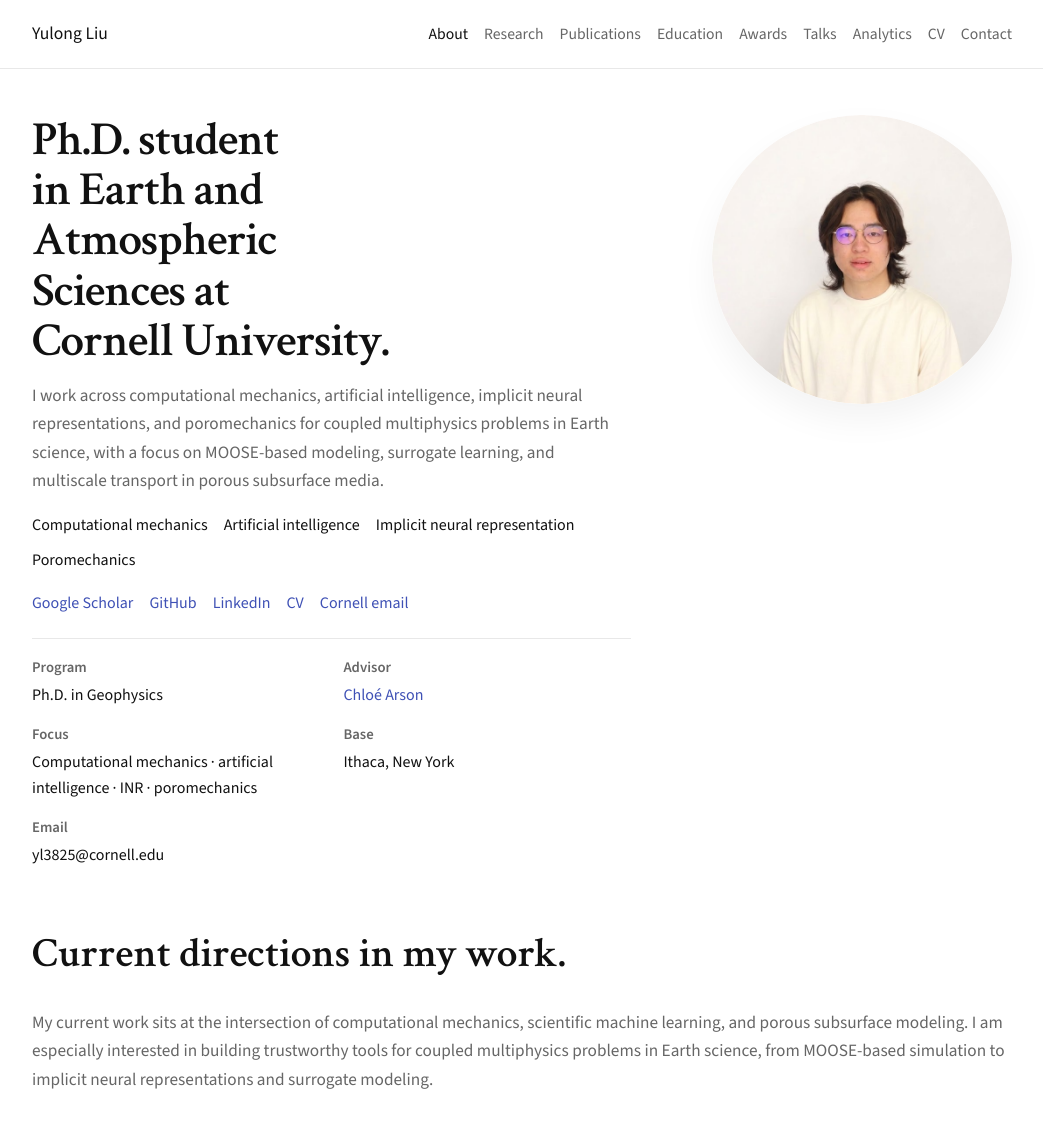
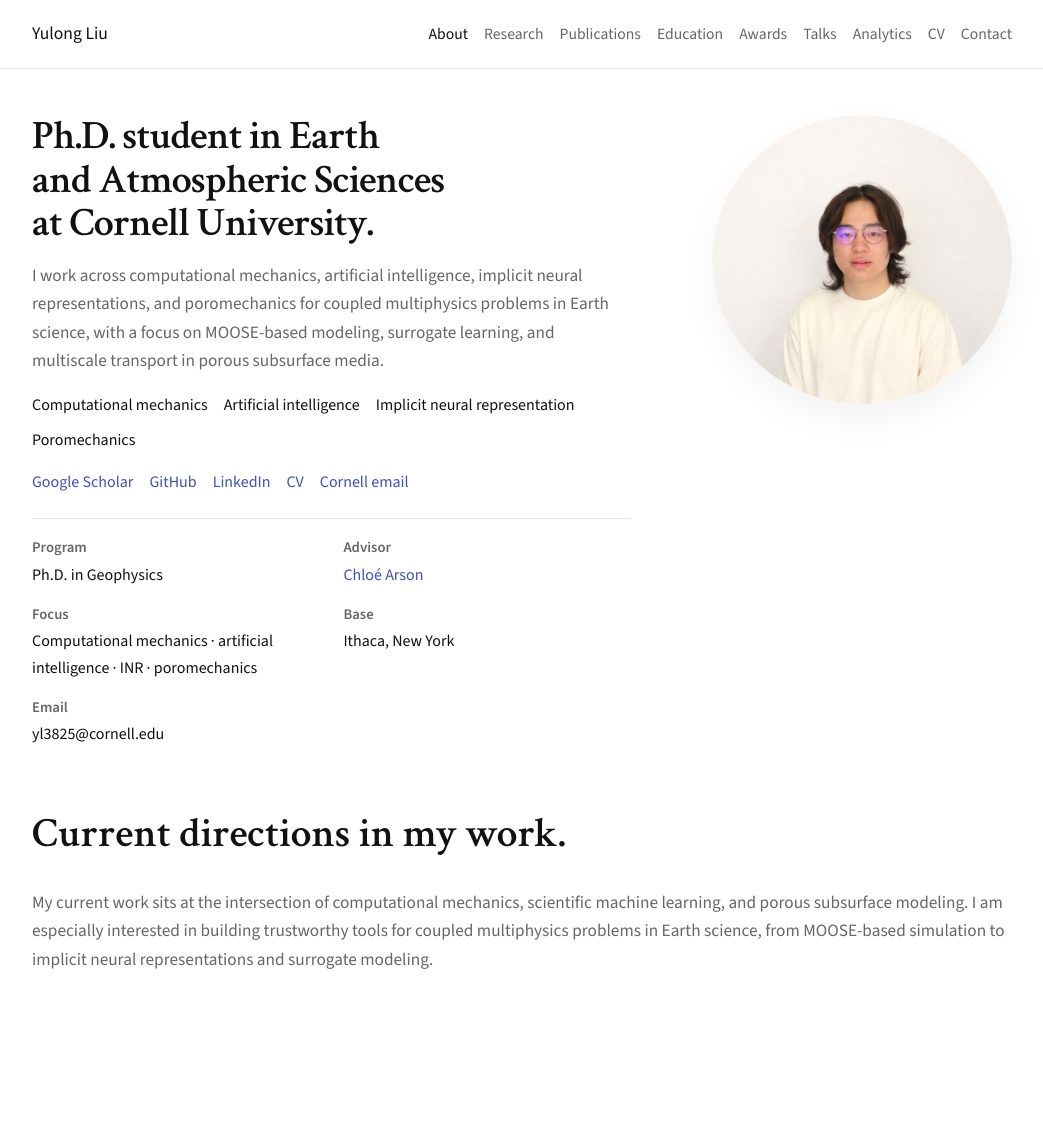
Before and after one commit to Yulongggggg/yulong_website, a Jekyll site: the page built from index.md, in a window 1280 px wide and 1182 px high. Shown: the top 1128 px of the window, without its empty margins (118-1161 px from the left). Built offline with Jekyll 4.4.1, drawn with Linux system fonts in a browser that asks for light colours.

Commit message:
Tighten hero headline wrapping

```diff
--- a/assets/css/style.css
+++ b/assets/css/style.css
@@ -173,15 +173,15 @@ img {
 }
 
 .hero-copy h1 {
-  font-size: clamp(2.2rem, 4.8vw, 3.35rem);
-  line-height: 1.04;
+  font-size: clamp(2rem, 4vw, 2.9rem);
+  line-height: 1.05;
   margin-bottom: 1rem;
 }
 
 .hero-headline {
-  max-width: 15.5ch;
-  font-size: clamp(1.95rem, 3.7vw, 3rem) !important;
-  line-height: 1.06 !important;
+  max-width: 24ch;
+  font-size: clamp(1.85rem, 3.15vw, 2.75rem) !important;
+  line-height: 1.08 !important;
   letter-spacing: -0.02em;
   text-wrap: balance;
 }
```
